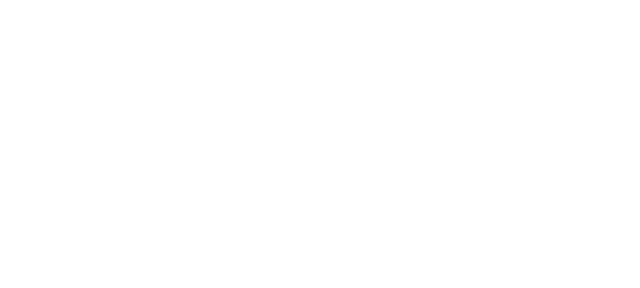
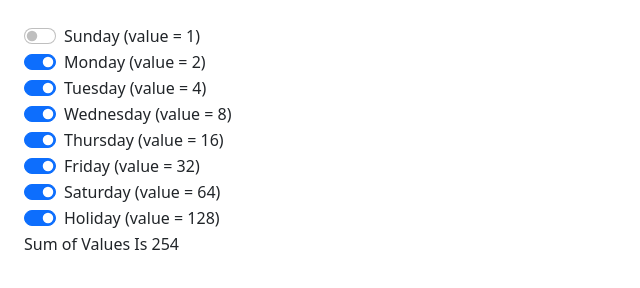
Before and after one commit to crosskpixel/weeksjs, a website: page index.html in a window 1280 px wide. Shown: the whole page, without its empty margins (0-640 px from the left). Drawn offline with nearby package versions, Linux system fonts and the light colour scheme.

Commit message:
creating demo

```diff
--- a/index.html
+++ b/index.html
@@ -6,54 +6,88 @@
     <meta name="viewport" content="width=device-width, initial-scale=1.0">
     <meta http-equiv="X-UA-Compatible" content="ie=edge">
     <title>Document</title>
+    <link href="https://cdn.jsdelivr.net/npm/bootstrap@5.1.3/dist/css/bootstrap.min.css" rel="stylesheet"
+        integrity="sha384-1BmE4kWBq78iYhFldvKuhfTAU6auU8tT94WrHftjDbrCEXSU1oBoqyl2QvZ6jIW3" crossorigin="anonymous">
+    <script src="https://cdn.jsdelivr.net/npm/bootstrap@5.1.3/dist/js/bootstrap.bundle.min.js"
+        integrity="sha384-ka7Sk0Gln4gmtz2MlQnikT1wXgYsOg+OMhuP+IlRH9sENBO0LRn5q+8nbTov4+1p"
+        crossorigin="anonymous"></script>
     <script src="./dist/weeksjs.umd.js">
     </script>
     <script>
-
-        // ---------- Function getDaysOfWeek ----------
         console.log(weeksjs.getDaysOfWeek());
-        // {
-        //     sunday: { bin: 1 }
-        //     monday: { bin: 2 }
-        //     tuesday: { bin: 4 }
-        //     wednesday: { bin: 8 }
-        //     thursday: { bin: 16 }
-        //     friday: { bin: 32 }
-        //     saturday: { bin: 64 }
-        //     holiday: { bin: 128 }
-        // };
-
-
-
-        // ---------- Function intToWeek ----------
-        console.log(weeksjs.intToWeek(1+ 2 + 4 + 8 + 16 + 32, {
+        console.log(weeksjs.intToWeek(1 + 2 + 4 + 8 + 16 + 32, {
             array: true
         }));
-        // {
-        //     sunday: true
-        //     monday: true
-        //     tuesday: true
-        //     wednesday: true
-        //     thursday: true
-        //     friday: true
-        //     saturday: false
-        //     holiday: false
-        // }
-
-
         console.log(weeksjs.weekToInt({
             monday: true,
             wednesday: true,
             saturday: true
         }));
-        // //or
-        console.log(weeksjs.weekToInt(["monday", "wednesday", "saturday"]));
     </script>
 
 </head>
 
-<body>
-
+<body  class="p-4"  >
+    <div id="selects">
+        <div class="form-check form-switch">
+            <input class="form-check-input" type="checkbox" role="switch" data-bin-value="1"
+                id="flexSwitchCheckDefault">
+            <label class="form-check-label" for="flexSwitchCheckDefault">Sunday (value = 1)</label>
+        </div>
+        <div class="form-check form-switch">
+            <input class="form-check-input" type="checkbox" role="switch" data-bin-value="2" id="flexSwitchCheckChecked"
+                checked>
+            <label class="form-check-label" for="flexSwitchCheckChecked">Monday (value = 2)</label>
+        </div>
+        <div class="form-check form-switch">
+            <input class="form-check-input" type="checkbox" role="switch" data-bin-value="4" id="flexSwitchCheckChecked"
+                checked>
+            <label class="form-check-label" for="flexSwitchCheckChecked">Tuesday (value = 4)</label>
+        </div>
+        <div class="form-check form-switch">
+            <input class="form-check-input" type="checkbox" role="switch" data-bin-value="8" id="flexSwitchCheckChecked"
+                checked>
+            <label class="form-check-label" for="flexSwitchCheckChecked">Wednesday (value = 8)</label>
+        </div>
+        <div class="form-check form-switch">
+            <input class="form-check-input" type="checkbox" role="switch" data-bin-value="16"
+                id="flexSwitchCheckChecked" checked>
+            <label class="form-check-label" for="flexSwitchCheckChecked">Thursday (value = 16)</label>
+        </div>
+        <div class="form-check form-switch">
+            <input class="form-check-input" type="checkbox" role="switch" data-bin-value="32"
+                id="flexSwitchCheckChecked" checked>
+            <label class="form-check-label" for="flexSwitchCheckChecked">Friday (value = 32)</label>
+        </div>
+        <div class="form-check form-switch">
+            <input class="form-check-input" type="checkbox" role="switch" data-bin-value="64"
+                id="flexSwitchCheckChecked" checked>
+            <label class="form-check-label" for="flexSwitchCheckChecked">Saturday (value = 64)</label>
+        </div>
+        <div class="form-check form-switch">
+            <input class="form-check-input" type="checkbox" role="switch" data-bin-value="128"
+                id="flexSwitchCheckChecked" checked>
+            <label class="form-check-label" for="flexSwitchCheckChecked">Holiday (value = 128)</label>
+        </div>
+    </div>
+    <div>
+        <p>Sum of Values Is <span id="result"></span></p>
+    </div>
 </body>
+<script>
+    function refreshView() {
+        document.getElementById(`result`).innerHTML = [...document.getElementById(`selects`).children].map(el => ({
+            name: el.children.item(1).innerHTML,
+            checked: el.children.item(0).checked,
+            value: Number(el.children.item(0).getAttribute(`data-bin-value`))
+        })).filter(s => s.checked).reduce((prev, cur) => prev + cur.value, 0);
+    }
+    refreshView();
+    [...document.getElementsByClassName(`form-check-input`)].forEach(inputRef => {
+        inputRef.addEventListener(`change`, () => {
+            refreshView();
+        })
+    })
+</script>
 
 </html>
```
